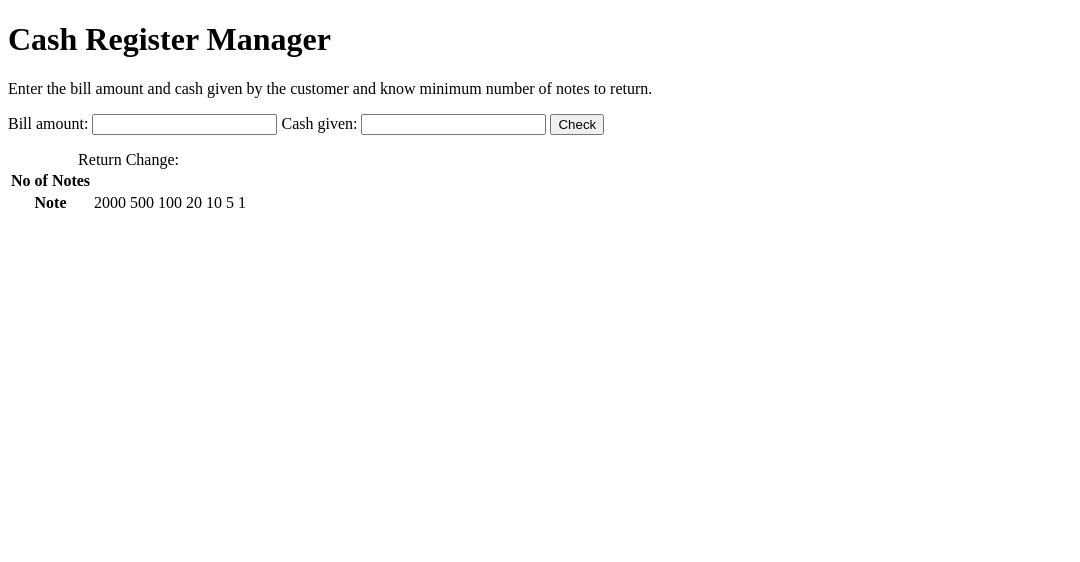
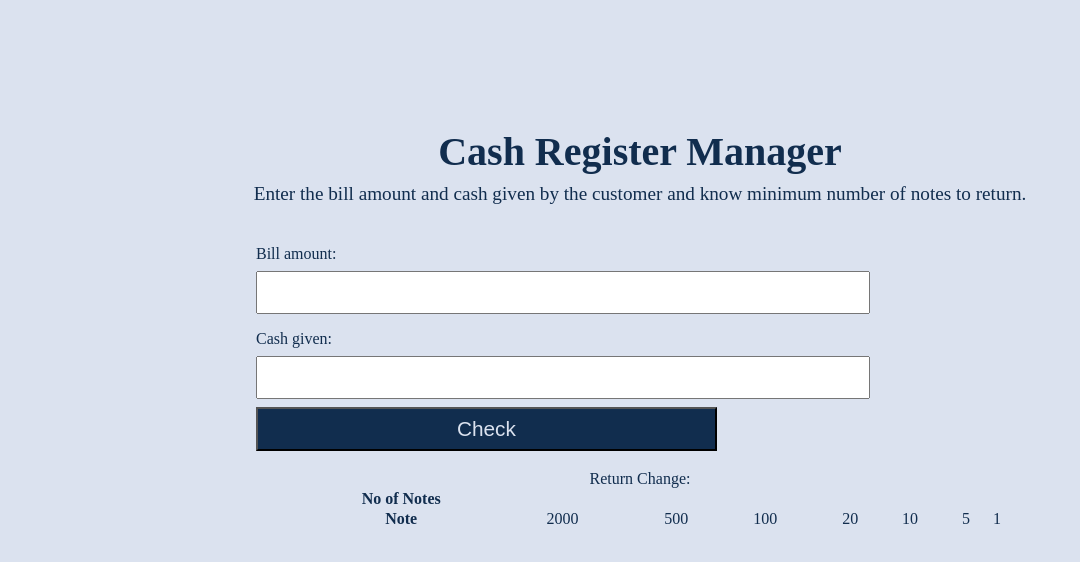
Before and after one commit to Krishna-anhsirk/cash-register-manager, a plain HTML site: page index.html in a window 1280 px wide. Shown: the whole page, without its empty margins (0-1080 px from the left). Drawn offline with Linux system fonts and the light colour scheme.

Commit message:
minor styling done

```diff
--- a/index.html
+++ b/index.html
@@ -13,6 +13,7 @@
       Enter the bill amount and cash given by the customer and know minimum
       number of notes to return.
     </p>
+    <div class="container">
       <label for="bill-amount">Bill amount:</label>
       <input type="text" name="bill-amount" id="bill-amount" />
       <label for="cash-given">Cash given:</label>
@@ -45,6 +46,7 @@
           <td>1</td>
         </tr>
       </table>
+    </div>
     <script src="app.js"></script>
   </body>
 </html>
--- a/style.css
+++ b/style.css
@@ -0,0 +1,55 @@
+* {
+  margin: 0;
+  padding: 0;
+  box-sizing: border-box;
+}
+
+:root {
+  --primary-colour: #dbe2ef;
+  --secondary-colour: #112d4e;
+}
+
+body {
+  background-color: var(--primary-colour);
+  color: var(--secondary-colour);
+}
+
+.heading {
+  text-align: center;
+  margin-top: 10%;
+  font-size: 2.5rem;
+  margin-bottom: 0.5rem;
+}
+
+.description {
+  text-align: center;
+  font-size: 1.2rem;
+  margin: 0 2rem;
+  margin-bottom: 2rem;
+}
+
+.container {
+  display: flex;
+  flex-direction: column;
+  width: 60%;
+  margin: 0 auto;
+}
+
+.container label {
+  margin: 0.5rem 0rem;
+}
+
+.container input {
+  padding: 0.75rem;
+  width: 80%;
+  margin-bottom: 0.5rem;
+}
+
+.check-money {
+  font-size: 1.3rem;
+  padding: 0.5rem;
+  width: 60%;
+  background-color: var(--secondary-colour);
+  color: var(--primary-colour);
+  margin-bottom: 1.2rem;
+}
```
Lines whose indentation alone changed are shown as unchanged.
